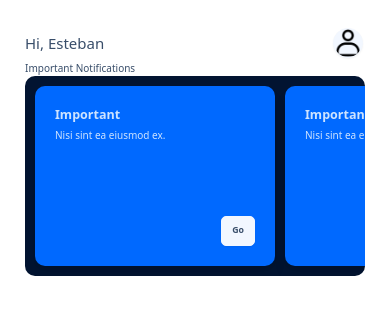
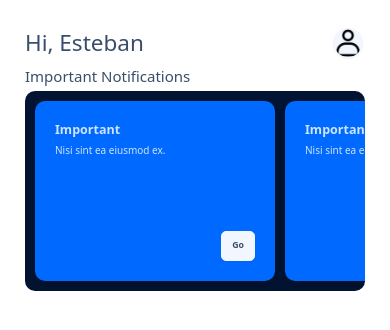
Before and after one commit to sourbhsingh/driver-application, a React (Vite) app: page /dashboard in a window 390 px wide. Shown: the top 330 px of the page. Built offline with nearby package versions, Linux system fonts and the light colour scheme.

Commit message:
fix: conditional render the notification section

```diff
--- a/src/layout/Dashboard/Dashboard.tsx
+++ b/src/layout/Dashboard/Dashboard.tsx
@@ -20,16 +20,20 @@ const DUMMY_DATA = [
     notificationMessage: 'Nisi sint ea eiusmod ex.',
   },
 ];
-
 function Dashboard(props: dashboardProps) {
   const { navbarProps, cardNotificationProps } = props;
+
+  const areNotificationsAvailable = DUMMY_DATA.length !== 0;
   return (
     <section className='m-10'>
       <Navbar {...navbarProps} />
 
       {/* Notifications section */}
+      {areNotificationsAvailable && (
         <section className='flex flex-col justify-center items-center  w-full'>
-        <h2 className='self-start'>Important Notifications</h2>
+          <h2 className='self-start text-2xl pb-2 pt-2'>
+            Important Notifications
+          </h2>
           <CardCarousel>
             {DUMMY_DATA.map(
               ({ notificationId, notificationMessage, notificationTitle }) => (
@@ -43,6 +47,7 @@ function Dashboard(props: dashboardProps) {
             )}
           </CardCarousel>
         </section>
+      )}
     </section>
   );
 }
--- a/src/layout/Dashboard/components/Navbar/Navbar.tsx
+++ b/src/layout/Dashboard/components/Navbar/Navbar.tsx
@@ -4,7 +4,7 @@ function Navbar(props: navbarProps) {
   const { greetingHeader, userPicPlaceholder } = props;
   return (
     <nav className='flex justify-between items-center'>
-      <p className='text-2xl lg:text-4xl'>{`${greetingHeader} Esteban`}</p>
+      <p className='text-4xl lg:text-4xl'>{`${greetingHeader} Esteban`}</p>
       <div className='dropdown dropdown-end'>
         <div tabIndex={0} role='button' className='btn m-1 btn-circle'>
           <img
```
Lines whose indentation alone changed are shown as unchanged.
